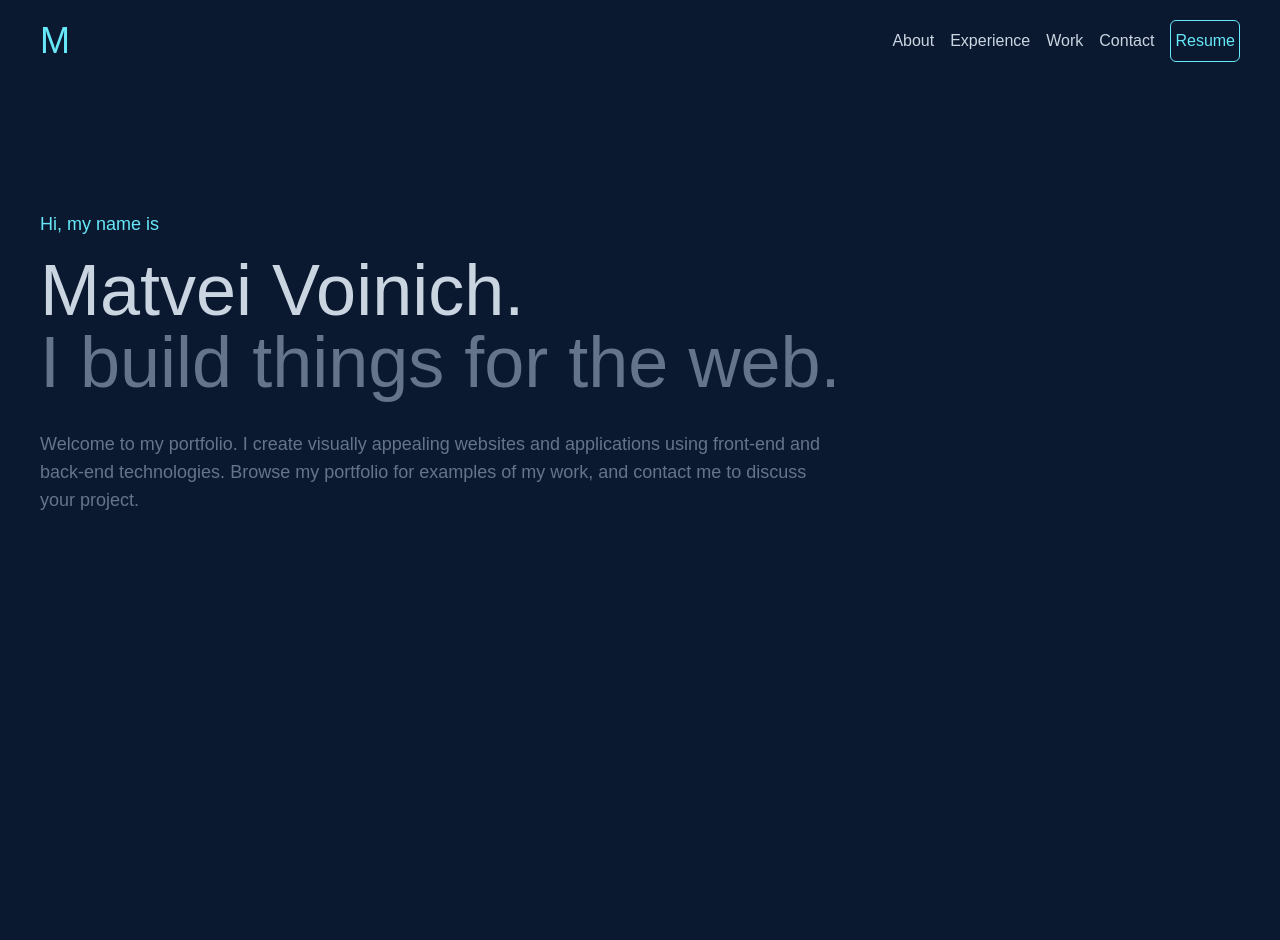
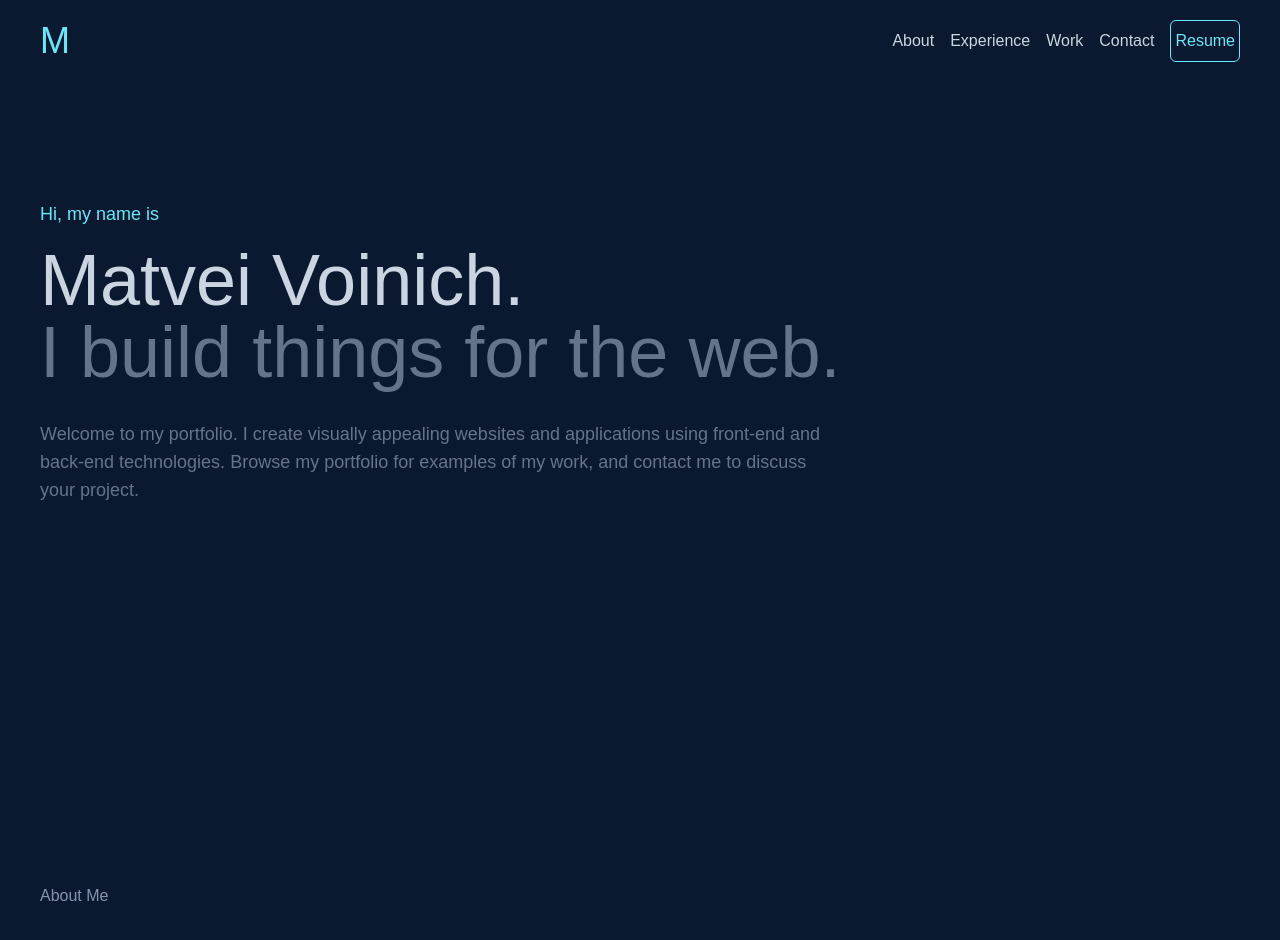
Before and after one commit to matveisch/portfolio, a Next.js app: page / in a window 1280 px wide. Shown: the top 940 px of the page. Before the commit the page ends 800 px from the top, so only its background shows below. Built offline with nearby package versions, Linux system fonts and the light colour scheme.

Commit message:
style fixes

```diff
--- a/src/pages/index.tsx
+++ b/src/pages/index.tsx
@@ -1,6 +1,7 @@
 import Head from 'next/head';
 import Navbar from '@/components/Navbar';
 import Intro from '@/sections/Intro';
+import About from '@/sections/About';
 
 export default function Home() {
   return (
@@ -14,6 +15,7 @@ export default function Home() {
       <main className="mx-10">
         <Navbar />
         <Intro />
+        <About />
       </main>
     </>
   );
--- /dev/null
+++ b/src/sections/About.tsx
@@ -0,0 +1,7 @@
+export default function About() {
+  return (
+    <section className="py-[100px]">
+      <h1>About Me</h1>
+    </section>
+  );
+}
--- a/src/sections/Intro.tsx
+++ b/src/sections/Intro.tsx
@@ -1,6 +1,6 @@
 export default function Intro() {
   return (
-    <section className="py-32">
+    <section className="pt-[calc(20vh-42px)] pb-[35vh]">
       <p className="text-cyan-300 pb-4 text-lg">Hi, my name is</p>
       <h1 className="text-slate-300 text-3xl xs:text-[7vw]  md:text-7xl xs:leading-normal">Matvei Voinich.</h1>
       <h1 className="text-slate-500 text-3xl xs:text-[7vw] md:text-7xl xs:leading-10">I build things for the web.</h1>
```
